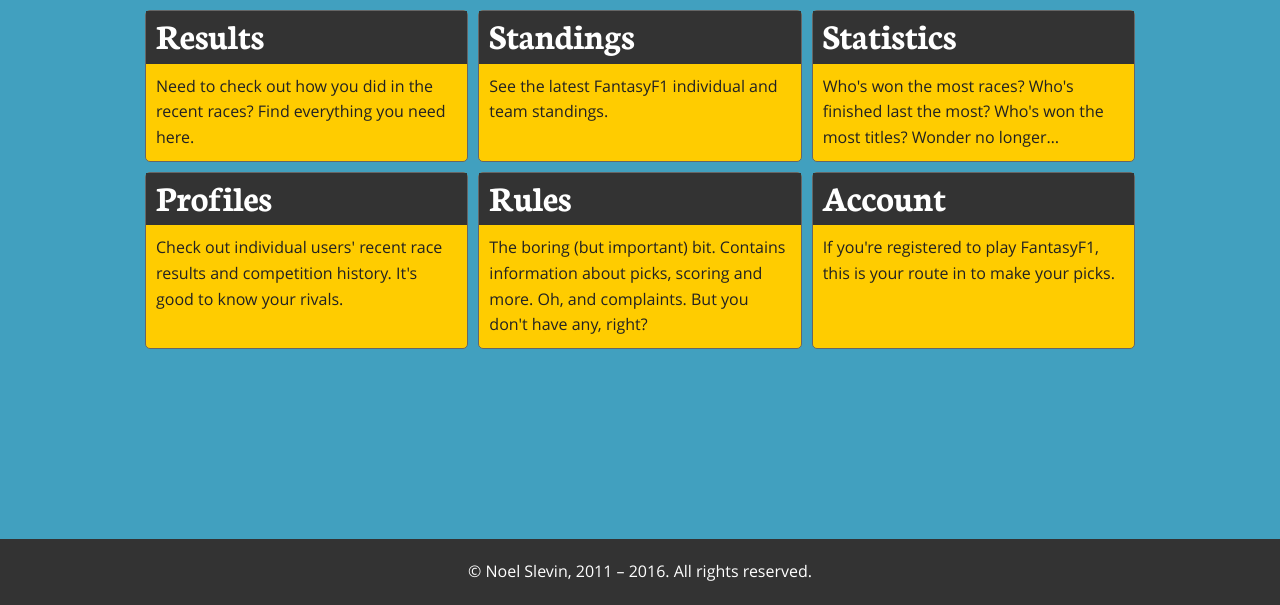
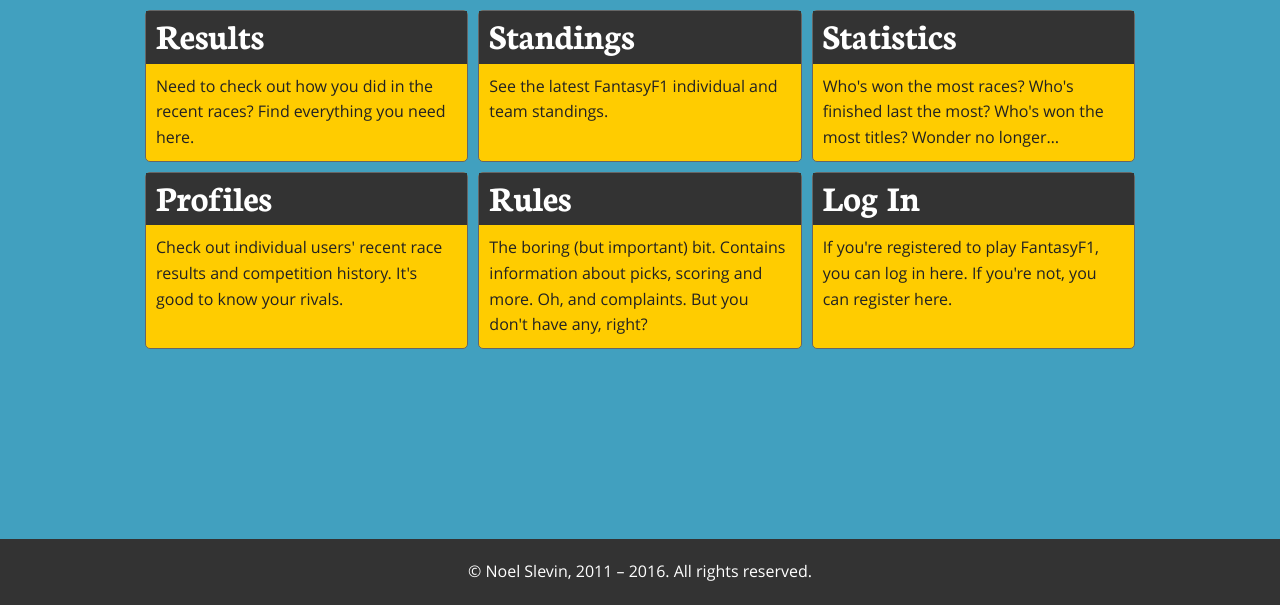
Before and after one commit to noelslevin/fantasyf1-site, a PHP site: page / in a window 1280 px wide. Shown: the part 195-800 px from the top of the page. Run offline with PHP 8.4, Linux system fonts and the light colour scheme.

Commit message:
Homepage
Updated homepage text.

```diff
--- a/homepage.php
+++ b/homepage.php
@@ -37,8 +37,8 @@
 
   <div class="small-12 medium-4 columns homepage-panel max-3">
     <a href="/account/">
-      <h2>Account</h2>
-      <p>If you're registered to play FantasyF1, this is your route in to make your picks.</p>
+      <h2>Log In</h2>
+      <p>If you're registered to play FantasyF1, you can log in here. If you're not, you can register here.</p>
     </a>
   </div>
 
```
